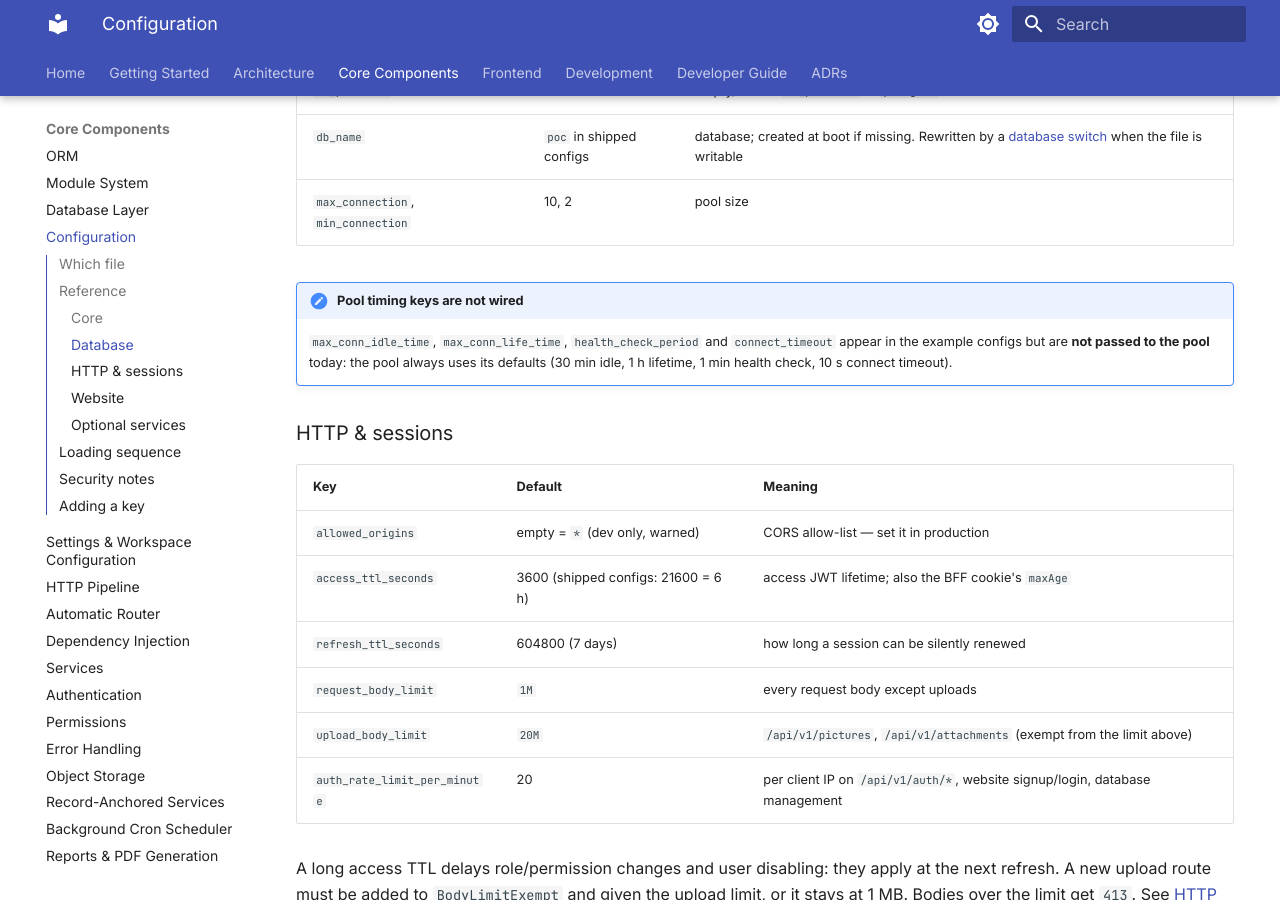
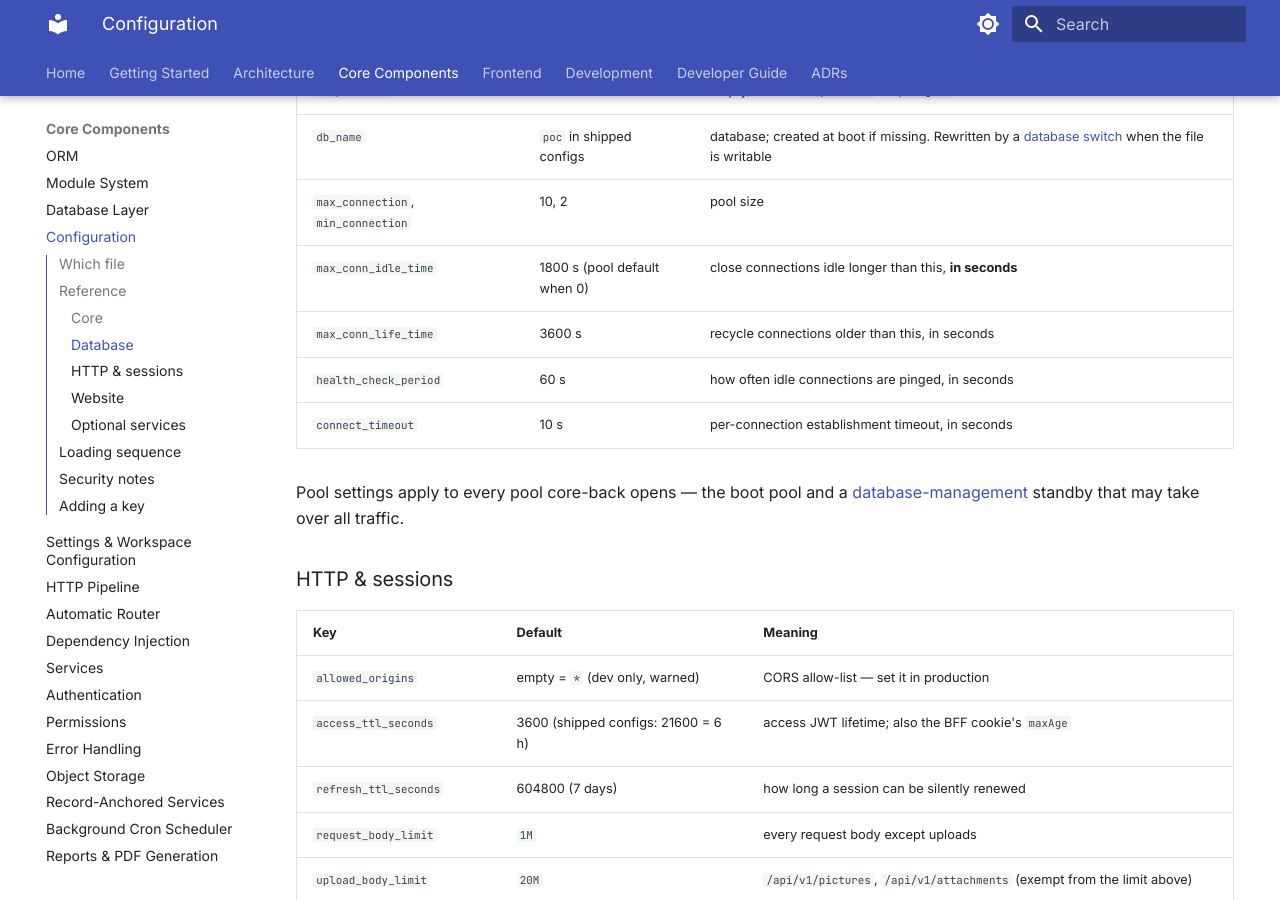
Before and after one commit to noiia/EERP-Documentation-Wiki, an MkDocs documentation site: the page built from docs/core/configuration.md, in a window 1280 px wide and 900 px high, scrolled down 1588 px. Built offline with MkDocs 1.6.1 and Material for MkDocs 9.7.7, drawn with Linux system fonts in a browser that asks for light colours.

Commit message:
docs(configuration): pool timing keys are applied, in seconds
Co-Authored-By: Claude Opus 5.5 <noreply@anthropic.com>

```diff
--- a/docs/core/configuration.md
+++ b/docs/core/configuration.md
@@ -49,11 +49,13 @@ go run ./cmd/app -config="../../eerp-config.json"
 | `db_host`, `db_port`, `db_user`, `db_password` | **required** | PostgreSQL connection (PostGIS image; `pg_trgm` expected). Boot refuses an empty/default `db_password` or `postgres` |
 | `db_name` | `poc` in shipped configs | database; created at boot if missing. Rewritten by a [database switch](database-management.md) when the file is writable |
 | `max_connection`, `min_connection` | 10, 2 | pool size |
+| `max_conn_idle_time` | 1800 s (pool default when 0) | close connections idle longer than this, **in seconds** |
+| `max_conn_life_time` | 3600 s | recycle connections older than this, in seconds |
+| `health_check_period` | 60 s | how often idle connections are pinged, in seconds |
+| `connect_timeout` | 10 s | per-connection establishment timeout, in seconds |
 
-!!! note "Pool timing keys are not wired"
-    `max_conn_idle_time`, `max_conn_life_time`, `health_check_period` and `connect_timeout`
-    appear in the example configs but are **not passed to the pool** today: the pool always
-    uses its defaults (30 min idle, 1 h lifetime, 1 min health check, 10 s connect timeout).
+Pool settings apply to every pool core-back opens — the boot pool and a
+[database-management](database-management.md) standby that may take over all traffic.
 
 ### HTTP & sessions
 
```
